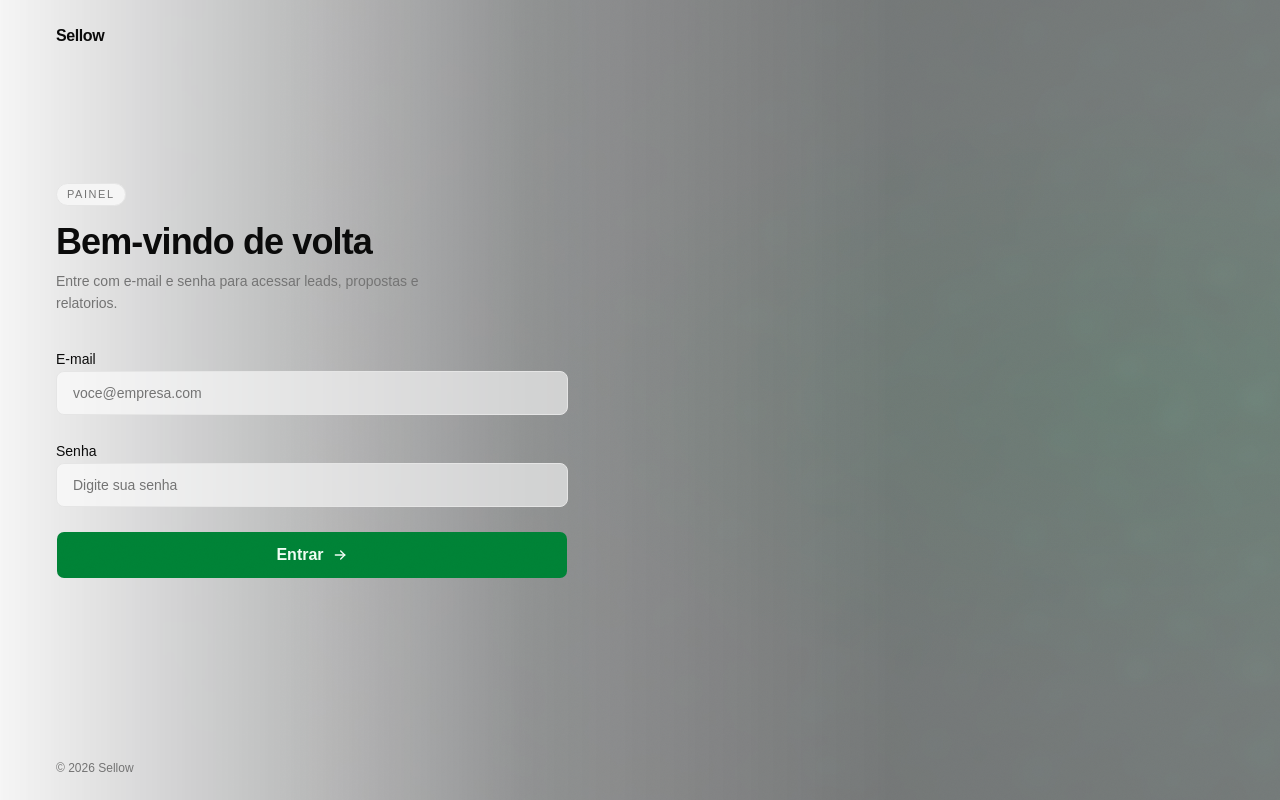
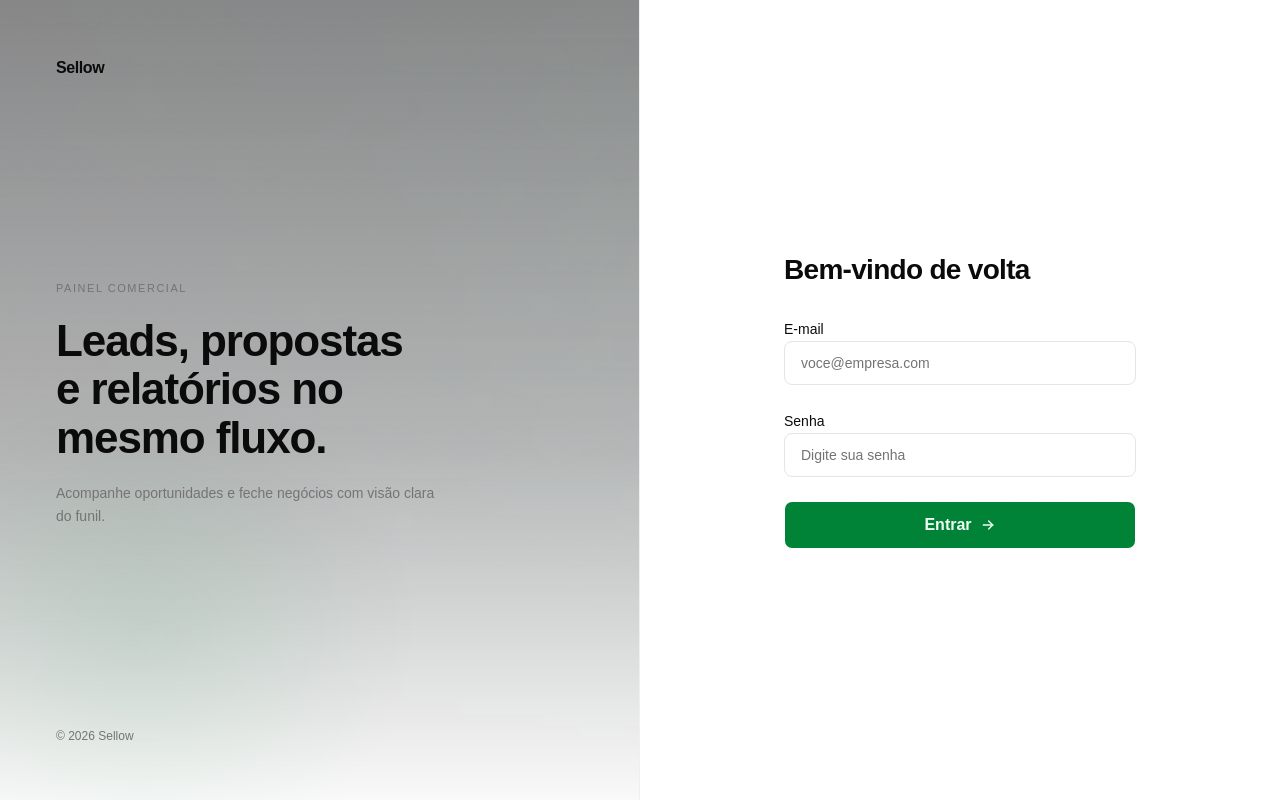
Before and after one commit to vitorFRE/sellow-web, a React (Vite) app: page / in a window 1280 px wide. Built offline with nearby package versions, Linux system fonts and the light colour scheme.

Commit message:
refactor: enhance authentication UI with new backdrop styles and layout adjustments

```diff
--- a/src/features/auth/components/auth-backdrop.tsx
+++ b/src/features/auth/components/auth-backdrop.tsx
@@ -1,6 +1,16 @@
-export function AuthBackdrop() {
+import { cn } from "@/lib/utils"
+
+type AuthBackdropProps = {
+  subdued?: boolean
+  className?: string
+}
+
+export function AuthBackdrop({ subdued = false, className }: AuthBackdropProps) {
   return (
-    <div className="auth-backdrop" aria-hidden>
+    <div
+      className={cn("auth-backdrop", subdued && "auth-backdrop--subdued", className)}
+      aria-hidden
+    >
       <img
         src="/images/login-pattern-ambient.png"
         alt=""
--- /dev/null
+++ b/src/features/auth/components/auth-brand-panel.tsx
@@ -0,0 +1,30 @@
+import { AuthBackdrop } from "@/features/auth/components/auth-backdrop"
+
+export function AuthBrandPanel() {
+  const year = new Date().getFullYear()
+
+  return (
+    <aside className="auth-brand-panel relative hidden overflow-hidden border-r border-border/60 lg:flex lg:flex-col lg:justify-between lg:p-14">
+      <AuthBackdrop />
+      <div className="relative z-10">
+        <span className="text-base font-semibold tracking-tight">Sellow</span>
+      </div>
+
+      <div className="relative z-10 max-w-md space-y-5">
+        <p className="text-[11px] font-medium uppercase tracking-[0.14em] text-muted-foreground">
+          Painel comercial
+        </p>
+        <h1 className="text-4xl font-semibold tracking-tight text-balance xl:text-[2.75rem] xl:leading-[1.1]">
+          Leads, propostas e relatórios no mesmo fluxo.
+        </h1>
+        <p className="max-w-sm text-sm leading-relaxed text-muted-foreground">
+          Acompanhe oportunidades e feche negócios com visão clara do funil.
+        </p>
+      </div>
+
+      <p className="relative z-10 text-xs text-muted-foreground">
+        &copy; {year} Sellow
+      </p>
+    </aside>
+  )
+}
--- a/src/features/auth/components/login-form.tsx
+++ b/src/features/auth/components/login-form.tsx
@@ -5,7 +5,6 @@ import { useQueryClient } from "@tanstack/react-query"
 import { IconArrowRight } from "@tabler/icons-react"
 import { motion, useReducedMotion } from "motion/react"
 
-import { Badge } from "@/components/ui/badge"
 import { Button } from "@/components/ui/button"
 import { Input } from "@/components/ui/input"
 import { login } from "@/features/auth/api/auth-api"
@@ -59,9 +58,9 @@ export function LoginForm() {
   const MotionDiv = reduce ? "div" : motion.div
 
   return (
-    <div className="w-full space-y-8">
+    <div className="w-full space-y-7">
       <MotionDiv
-        className="space-y-4"
+        className="space-y-2"
         {...(reduce
           ? {}
           : {
@@ -71,15 +70,12 @@ export function LoginForm() {
               variants: reveal,
             })}
       >
-        <Badge>Painel</Badge>
-        <div className="space-y-2">
-          <h1 className="text-3xl font-semibold tracking-tight text-balance sm:text-4xl">
-            Bem-vindo de volta
-          </h1>
-          <p className="max-w-sm text-sm leading-relaxed text-muted-foreground">
-            Entre com e-mail e senha para acessar leads, propostas e relatorios.
-          </p>
-        </div>
+        <h1 className="text-2xl font-semibold tracking-tight text-balance sm:text-[1.75rem]">
+          Bem-vindo de volta
+        </h1>
+        <p className="text-sm leading-relaxed text-muted-foreground lg:hidden">
+          Entre com e-mail e senha para acessar leads, propostas e relatórios.
+        </p>
       </MotionDiv>
 
       <form
@@ -171,7 +167,7 @@ export function LoginForm() {
         />
 
         {submitError ? (
-          <p className="rounded-3xl border border-destructive/30 bg-destructive/10 px-4 py-3 text-sm text-destructive">
+          <p className="rounded-lg border border-destructive/30 bg-destructive/10 px-4 py-3 text-sm text-destructive">
             {submitError}
           </p>
         ) : null}
--- a/src/features/auth/components/login-page.tsx
+++ b/src/features/auth/components/login-page.tsx
@@ -1,24 +1,33 @@
 import { AuthBackdrop } from "@/features/auth/components/auth-backdrop"
+import { AuthBrandPanel } from "@/features/auth/components/auth-brand-panel"
 import { LoginForm } from "@/features/auth/components/login-form"
 
 export function LoginPage() {
   const year = new Date().getFullYear()
 
   return (
-    <div className="auth-surface relative flex min-h-[100dvh] flex-col">
-      <AuthBackdrop />
-      <header className="relative z-10 px-6 py-6 sm:px-10 lg:px-14">
+    <div className="auth-surface grid min-h-[100dvh] lg:grid-cols-2">
+      <AuthBrandPanel />
+
+      <div className="relative flex flex-col bg-background">
+        <div className="pointer-events-none absolute inset-0 lg:hidden" aria-hidden>
+          <AuthBackdrop subdued />
+        </div>
+
+        <header className="relative z-10 px-6 py-6 sm:px-10 lg:hidden">
           <span className="text-base font-semibold tracking-tight">Sellow</span>
         </header>
-      <main className="relative z-10 flex flex-1 items-center px-6 pb-12 sm:px-10 lg:px-14">
-        <div className="w-full max-w-md lg:max-w-lg">
+
+        <main className="relative z-10 flex flex-1 items-center justify-center px-6 py-10 sm:px-10">
+          <div className="w-full max-w-[22rem]">
             <LoginForm />
           </div>
         </main>
 
-      <footer className="relative z-10 px-6 py-6 text-xs text-muted-foreground sm:px-10 lg:px-14">
+        <footer className="relative z-10 px-6 py-6 text-xs text-muted-foreground sm:px-10 lg:hidden">
           <p>&copy; {year} Sellow</p>
         </footer>
       </div>
+    </div>
   )
 }
--- a/src/index.css
+++ b/src/index.css
@@ -271,8 +271,21 @@
     isolation: isolate;
   }
 
+  .auth-brand-panel::after {
+    content: "";
+    position: absolute;
+    inset: 0;
+    z-index: 1;
+    pointer-events: none;
+    background: radial-gradient(
+      ellipse 75% 55% at 22% 78%,
+      color-mix(in oklch, var(--primary) 9%, transparent),
+      transparent 58%
+    );
+  }
+
   .auth-backdrop {
-    position: fixed;
+    position: absolute;
     inset: 0;
     z-index: 0;
     overflow: hidden;
@@ -286,23 +299,35 @@
     height: 100%;
     max-width: none;
     object-fit: cover;
-    object-position: var(--pattern-position);
+    object-position: center;
     opacity: var(--pattern-opacity);
     filter: blur(var(--pattern-blur));
     transform: scale(var(--pattern-scale));
     mask-image: linear-gradient(
-      to right,
-      transparent 0%,
-      rgb(0 0 0 / 0.35) 18%,
-      rgb(0 0 0 / 0.8) 42%,
-      black 68%
+      to bottom,
+      rgb(0 0 0 / 0.9) 0%,
+      rgb(0 0 0 / 0.55) 55%,
+      transparent 100%
     );
     -webkit-mask-image: linear-gradient(
-      to right,
-      transparent 0%,
-      rgb(0 0 0 / 0.35) 18%,
-      rgb(0 0 0 / 0.8) 42%,
-      black 68%
+      to bottom,
+      rgb(0 0 0 / 0.9) 0%,
+      rgb(0 0 0 / 0.55) 55%,
+      transparent 100%
+    );
+  }
+
+  .auth-backdrop--subdued img {
+    opacity: calc(var(--pattern-opacity) * 0.28);
+    mask-image: radial-gradient(
+      ellipse 90% 70% at 50% 40%,
+      black 0%,
+      transparent 72%
+    );
+    -webkit-mask-image: radial-gradient(
+      ellipse 90% 70% at 50% 40%,
+      black 0%,
+      transparent 72%
     );
   }
 
@@ -311,19 +336,6 @@
       filter: none;
       transform: none;
     }
-  }
-
-  .auth-surface::after {
-    content: "";
-    position: fixed;
-    inset: 0;
-    z-index: 0;
-    pointer-events: none;
-    background: radial-gradient(
-      ellipse 80% 65% at 88% 50%,
-      color-mix(in oklch, var(--primary) 8%, transparent),
-      transparent 58%
-    );
   }
 }
 
```
Lines whose indentation alone changed are shown as unchanged.
